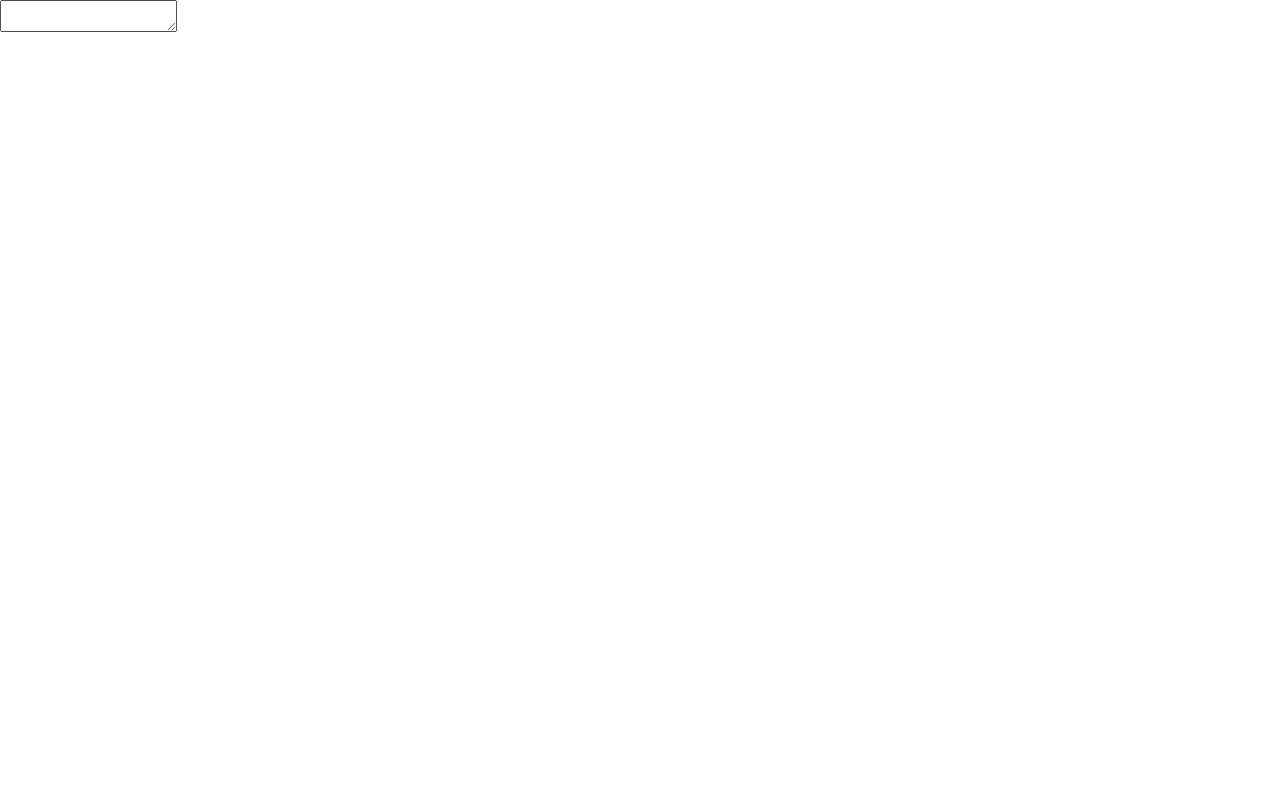
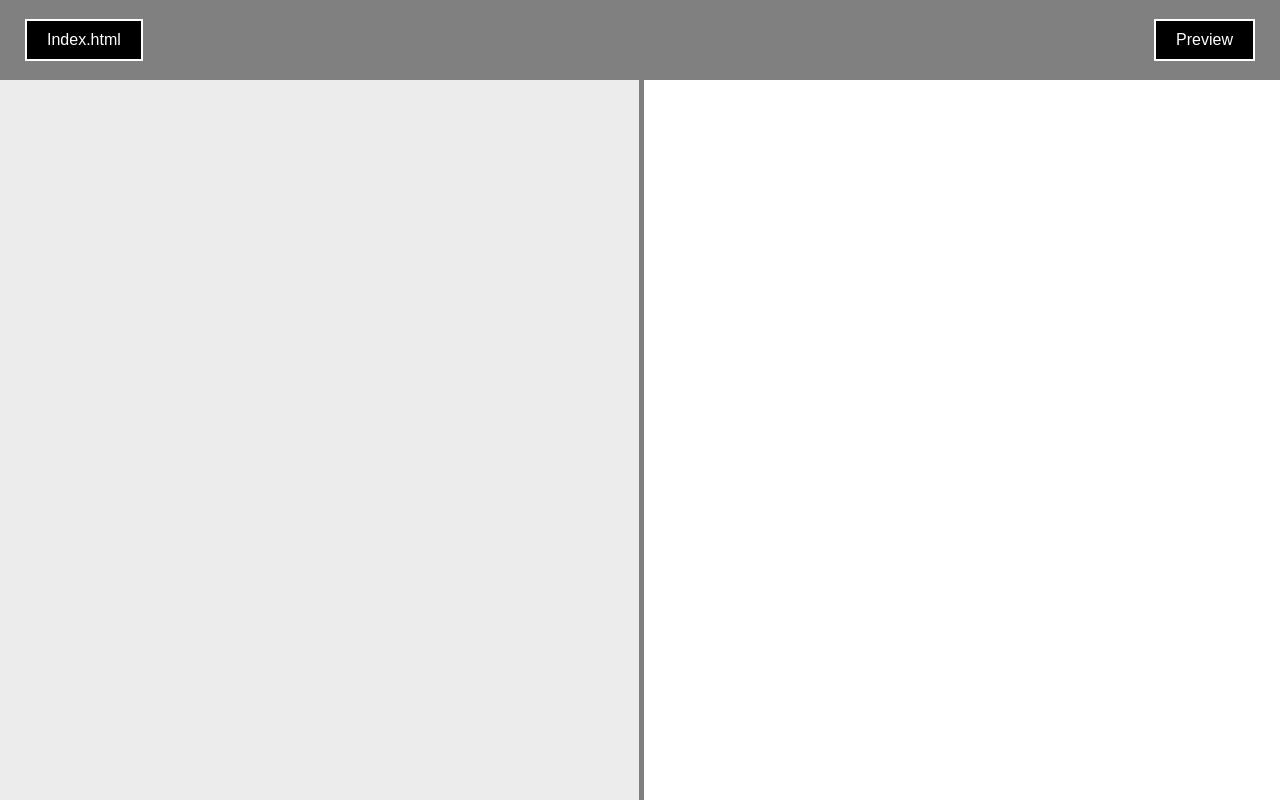
Before and after one commit to GuilhermePie/HTML_IN_WEB, a plain HTML site: page index.html in a window 1280 px wide. Drawn offline with Linux system fonts and the light colour scheme.

Commit message:
btn para esconder campos e design sendo feito

```diff
--- a/index.html
+++ b/index.html
@@ -4,14 +4,21 @@
 <head>
     <meta charset="UTF-8">
     <meta name="viewport" content="width=device-width, initial-scale=1.0">
-    <link rel="stylesheet" href="styles.css">
+    <link rel="stylesheet" href="./styles/global.css">
     <title>HTML_IN_WEB</title>
 </head>
 
 <body>
-    <textarea id="textArea"></textarea>
+    <header>
+        <button class="preview" id="indexButton">Index.html</button>
+        <button class="preview" id="previewButton">Preview</button>
+    </header>
 
-    <div id="resultBox"></div>
+    <div class="container">
+        <textarea id="textArea"></textarea>
+        <div id="resultBox"></div>
+    </div>
+
 
     <script src="script.js"></script>
 </body>
--- a/script.js
+++ b/script.js
@@ -1,6 +1,18 @@
 const textArea = document.getElementById("textArea")
 const resultBox = document.getElementById("resultBox")
+const previewButton = document.getElementById("previewButton")
+const indexButton = document.getElementById("indexButton")
 
 textArea.addEventListener('input', ()=>{
     resultBox.innerHTML = `${textArea.value}`
 })
+
+previewButton.addEventListener('click', ()=>[
+    previewButton.classList.toggle("hideButton"),
+    resultBox.classList.toggle("hide")
+])
+
+indexButton.addEventListener('click', ()=>[
+    indexButton.classList.toggle("hideButton"),
+    textArea.classList.toggle("hide")
+])
--- a/styles.css
+++ /dev/null
@@ -1,5 +0,0 @@
-*{
-    box-sizing: border-box;
-    margin: 0;
-    padding: 0;
-}
--- /dev/null
+++ b/styles/global.css
@@ -0,0 +1,23 @@
+@import url(textArea.css);
+@import url(resultBox.css);
+@import url(header.css);
+
+*{
+    box-sizing: border-box;
+    margin: 0;
+    padding: 0;
+}
+
+body{
+    height: 100vh;
+}
+
+.container{
+    height: 90%;
+    width: 100%;
+    display: flex;
+}
+
+.hide{
+    display: none;
+}
--- /dev/null
+++ b/styles/header.css
@@ -0,0 +1,28 @@
+header{
+    height: 10%;
+    width: 100vw;
+    background-color: gray;
+
+    padding:0px 25px;
+
+    display: flex;
+    gap: 10px;
+    justify-content:space-between;
+    align-items: center;
+}
+
+.preview{
+    padding: 10px 20px;
+    background-color: black;
+    color: white;
+    border: 2px solid white;
+    font-size: 16px;
+
+    cursor: pointer;
+}
+
+.hideButton{
+    background-color: white;
+    color: black;
+    border: 2px solid black;
+}
--- /dev/null
+++ b/styles/resultBox.css
@@ -0,0 +1,11 @@
+#resultBox{
+    width: 100%;
+    max-width: 683px;
+    height: 100%;
+
+    word-break: break-all;
+
+    border-left: 5px solid gray;
+
+    padding: 30px;
+}
--- /dev/null
+++ b/styles/textArea.css
@@ -0,0 +1,13 @@
+#textArea{
+    height: 100%;
+    width: 100%;
+
+    background-color: rgb(236, 236, 236);
+
+    overflow: auto;
+    resize: none;
+
+    border: 0px;
+
+    padding: 30px;
+}
```
